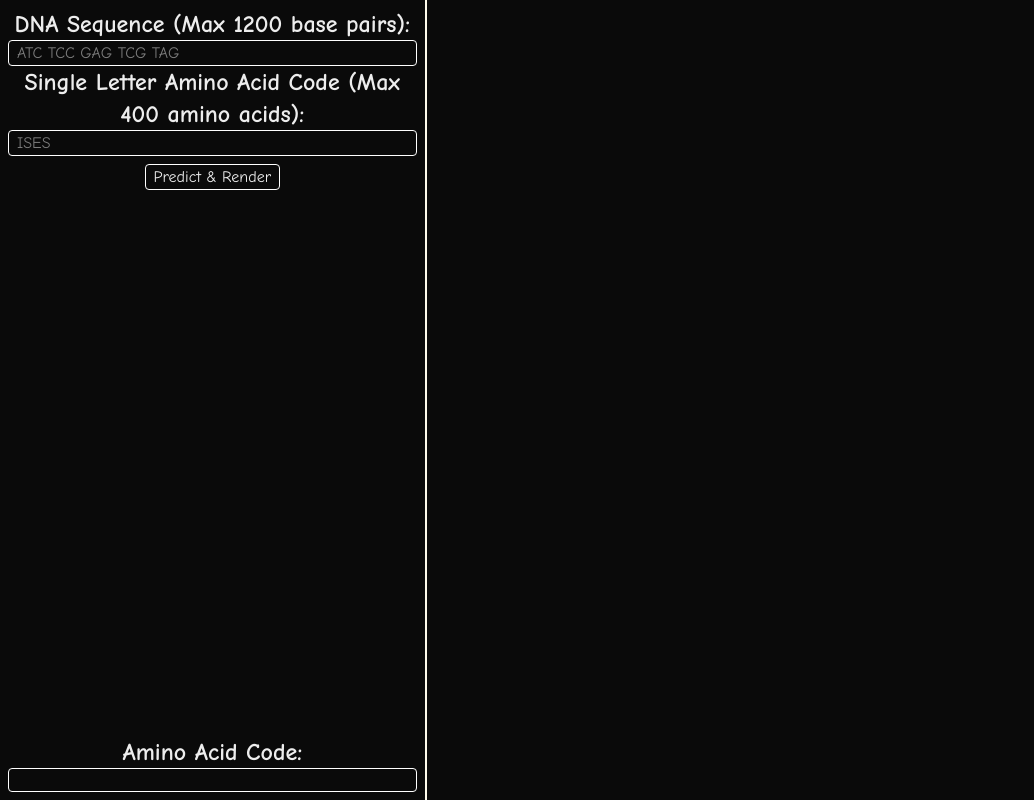
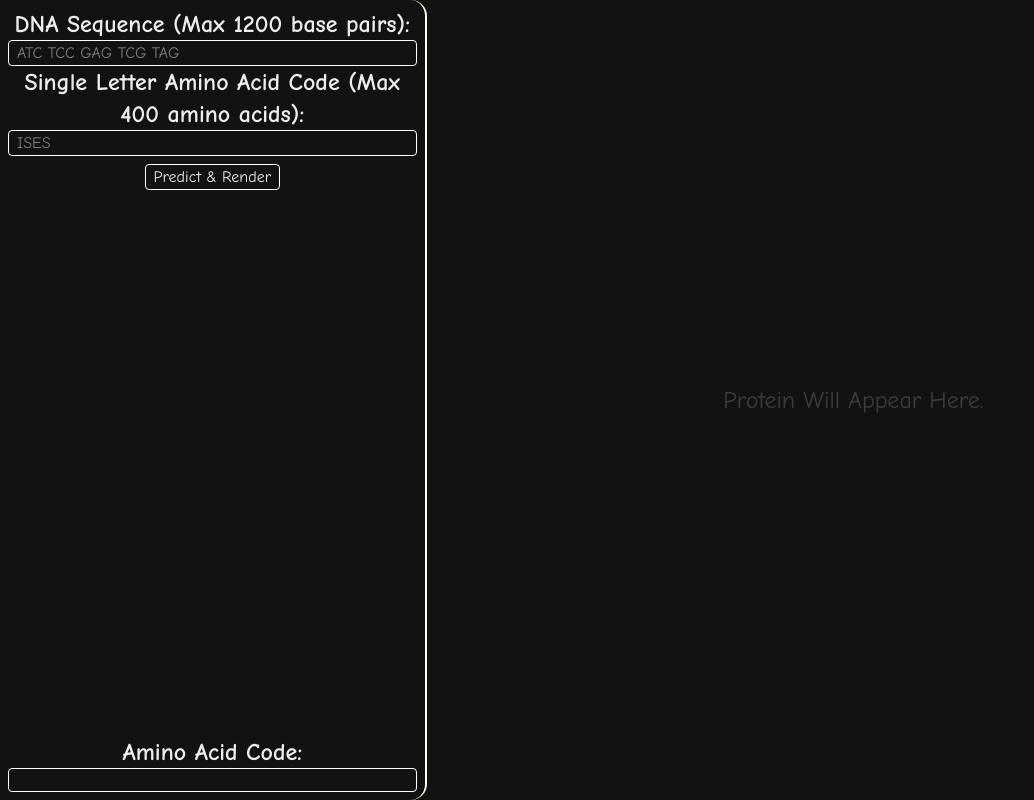
Before and after one commit to Mooshay105/genetic-fold-predictor, a Next.js app: page / in a window 1280 px wide. Shown: the whole page, without its empty margins (0-1034 px from the left). Built offline with nearby package versions, Linux system fonts and the light colour scheme.

Commit message:
UI Polish

```diff
--- a/app/layout.tsx
+++ b/app/layout.tsx
@@ -20,7 +20,7 @@ export default function RootLayout({
 					rel="stylesheet"
 				/>
 			</head>
-			<body className="">{children}</body>
+			<body className="text-[#ededed] bg-[#121212]">{children}</body>
 		</html>
 	);
 }
--- a/app/page.tsx
+++ b/app/page.tsx
@@ -37,7 +37,7 @@ export default function Home() {
 
 			viewerRef.current.innerHTML = "";
 			const viewer = window.$3Dmol.createViewer(viewerRef.current, {
-				backgroundColor: "white",
+				backgroundColor: "#121212",
 			});
 
 			viewer.addModel(pdbData, "pdb");
@@ -100,7 +100,7 @@ export default function Home() {
 
 	return (
 		<div className="flex flex-col text-center justify-center">
-			<div className="fixed top-0 left-0 w-1/3 h-full border-r-2 border-amber-50 p-2 flex flex-col justify-between overflow-scroll">
+			<div className="fixed top-0 left-0 w-1/3 h-full border-r-2 border-amber-50 bg-[#121212] p-2 flex flex-col justify-between overflow-scroll rounded-2xl">
 				<div>
 					<Script
 						src="https://3Dmol.org/build/3Dmol-min.js"
@@ -144,7 +144,12 @@ export default function Home() {
 					</p>
 				</div>
 			</div>
-			<div ref={viewerRef} className="fixed right-0 top-0 w-2/3 h-full" />
+			<div
+				ref={viewerRef}
+				className="fixed right-0 top-0 w-2/3 h-full flex justify-center items-center"
+			>
+				<h1 className="text-[#3d3d3d] text-2xl">Protein Will Appear Here.</h1>
+			</div>
 		</div>
 	);
 }
--- a/app/styles.css
+++ b/app/styles.css
@@ -1,12 +1,5 @@
 @import "tailwindcss";
 
-@theme inline {
-	--color-background: #0a0a0a;
-	--color-foreground: #ededed;
-}
-
 body {
-	background: var(--color-background);
-	color: var(--color-foreground);
 	font-family: "Comic Neue", cursive;
 }
```
